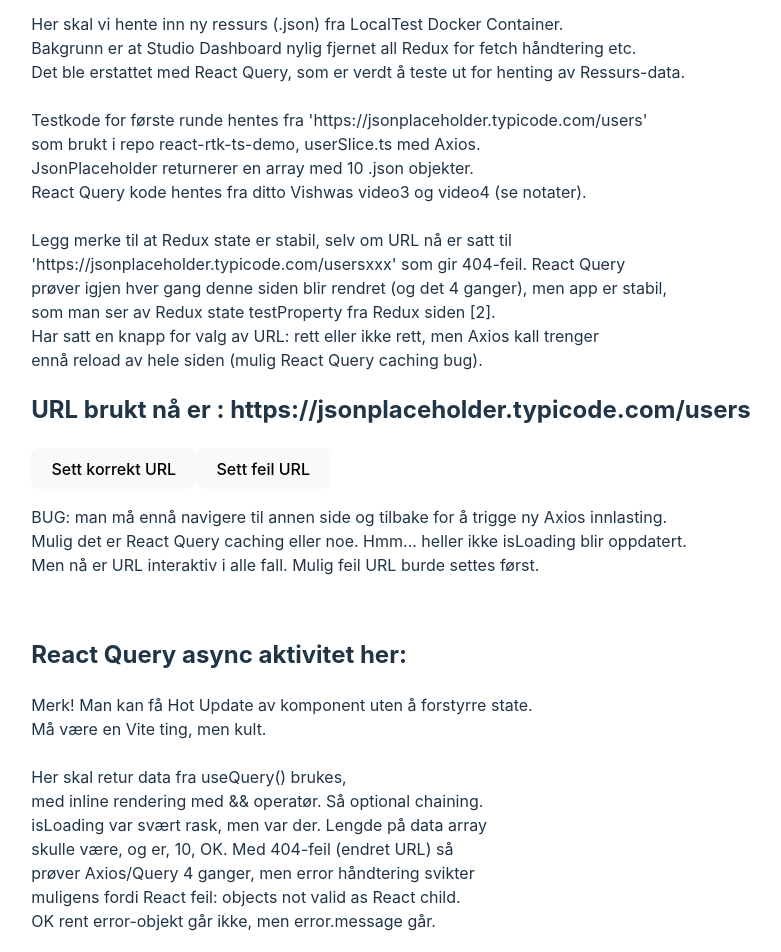
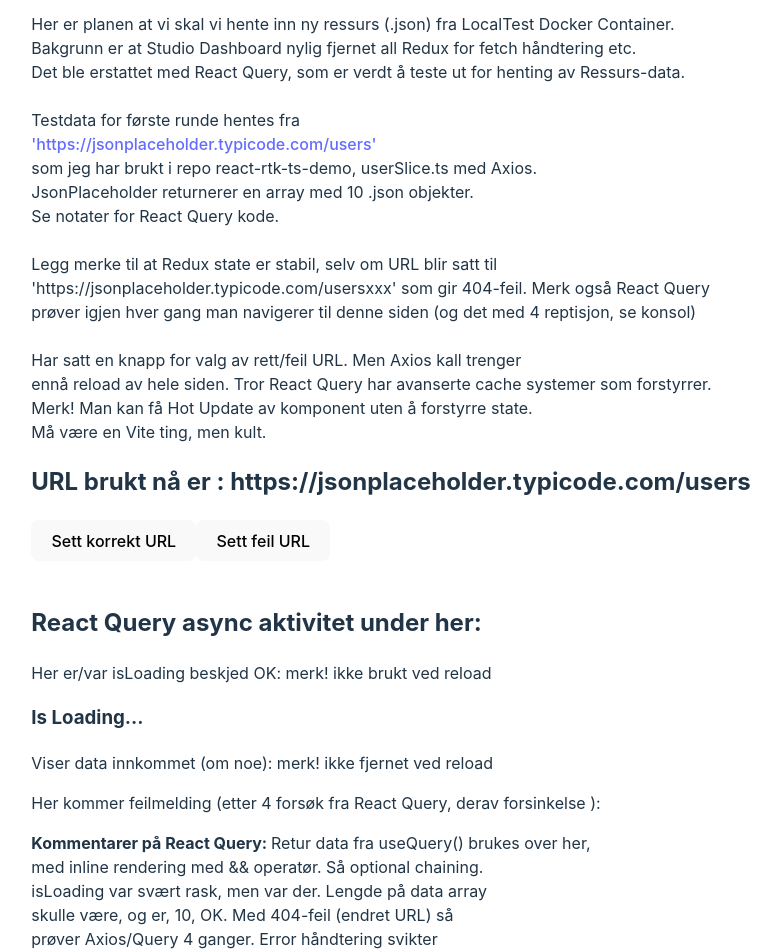
Before and after one commit to Torgeir333/ressursdummy1, a React (Vite) app: page /dummyroot/queryside in a window 1280 px wide. Shown: the part 180-1132 px from the top of the page, without its empty margins (249-1030 px from the left). Built offline with nearby package versions, Linux system fonts and the light colour scheme; no server answers.

Commit message:
clean up commentary text

```diff
--- a/src/pages/Andreside/Andreside.tsx
+++ b/src/pages/Andreside/Andreside.tsx
@@ -33,15 +33,16 @@
 
             <div>
                 <p>
-                    Her kan du teste interaksjon med Redux State ved å trykke på knappene.<br></br>
+                    Her kan du teste interaksjon med en "ressurs" i Redux State ved å trykke på knappene.<br></br>
 
                 </p>
             </div>
 
             <ResourceView />
 
-            <p> <b>Her kommer hele .json innhold:</b><br></br>
-                (merk at .json kommer fra state og endres dynamisk med trykk)
+            <br></br>
+            <p> <b>En "ressurs" i form av .json innhold fra Redux State vises her:</b><br></br>
+                (merk at "testproperty" i .json under her endres dynamisk med knappetrykk)
             </p>
 
             <PrettyResource />
--- a/src/pages/Forsteside/Forsteside.tsx
+++ b/src/pages/Forsteside/Forsteside.tsx
@@ -21,10 +21,14 @@
             <NavigeringsKomponent />
 
             <div className="card">
-                <p>Her kan du teste interaksjon ved å trykke på teller: </p>
+                <p>Her kan du teste interaksjon med lokal state ved å trykke på teller: </p>
                 <button onClick={() => setCount((count) => count + 1)}>
                     Teller er: {count}
                 </button>
+                <p>
+                    På neste side [2] kan du interagere med Redux State som bevarer informasjon<br></br>
+                    selv om du navigerer rundt.
+                </p>
             </div>
         </div>
     )
--- a/src/pages/MiniDashboard/MiniDashboard.tsx
+++ b/src/pages/MiniDashboard/MiniDashboard.tsx
@@ -29,7 +29,7 @@
         <div>
             <CenterContainer>
                 <h1 className={classes.testh1}>
-                    MiniDashboard
+                    Ressursprosjekt MiniDashboard
                 </h1>
 
                 <NavigeringsKomponent />
@@ -37,7 +37,13 @@
                 <p>
                     Denne siden bygges gradvis opp etter Altinn Studio Frontend Dashboard mønster.<br></br>
                     Men merk at Studio Dashboard side/page er delt i to mellom App og Dashboard.<br></br>
-                    Så Header ligger faktisk i App-komponent. Skal erstatte den med DesignSystem Header.
+                    Så Header ligger faktisk i App-komponent. Skal erstatte den med DesignSystem Header.<br></br>
+                    <br></br>
+                    Denne siden demonstrerer integrasjon med Studio /frontend/ ettersom flere <br></br>
+                    subkomponenter er hentet utenfor selve /dashboard/. <br></br>
+                    <br></br>
+                    MiniDashboard Footer krever også Language, i.e. språkstøtte, via i18next, som <br></br>
+                    settes i main.tsx, mens språkfilene ligger nå lokalt i /language/
                 </p>
 
             </CenterContainer>
--- a/src/pages/QuerySide/QuerySide.tsx
+++ b/src/pages/QuerySide/QuerySide.tsx
@@ -58,46 +58,35 @@
 
             <div>
                 <p>
-                    Her skal vi hente inn ny ressurs (.json) fra LocalTest Docker Container.<br></br>
+                    Her er planen at vi skal vi hente inn ny ressurs (.json) fra LocalTest Docker Container.<br></br>
                     Bakgrunn er at Studio Dashboard nylig fjernet all Redux for fetch håndtering etc.<br></br>
                     Det ble erstattet med React Query, som er verdt å teste ut for henting av Ressurs-data.<br></br>
                     <br></br>
-                    Testkode for første runde hentes fra 'https://jsonplaceholder.typicode.com/users'<br></br>
-                    som brukt i repo react-rtk-ts-demo, userSlice.ts med Axios. <br></br>
+                    Testdata for første runde hentes fra <br></br>
+                    <a href='https://jsonplaceholder.typicode.com/users'>
+                      'https://jsonplaceholder.typicode.com/users'</a><br></br>
+                    som jeg har brukt i repo react-rtk-ts-demo, userSlice.ts med Axios. <br></br>
                     JsonPlaceholder returnerer en array med 10 .json objekter.<br></br>
-                    React Query kode hentes fra ditto Vishwas video3 og video4 (se notater).<br></br>
+                    Se notater for React Query kode.<br></br>
                     <br></br>
-                    Legg merke til at Redux state er stabil, selv om URL nå er satt til<br></br>
-                    'https://jsonplaceholder.typicode.com/usersxxx' som gir 404-feil. React Query<br></br>
-                    prøver igjen hver gang denne siden blir rendret (og det 4 ganger), men app er stabil, <br></br>
-                    som man ser av Redux state testProperty fra Redux siden [2]. <br></br>
-                    Har satt en knapp for valg av URL: rett eller ikke rett, men Axios kall trenger<br></br>
-                    ennå reload av hele siden (mulig React Query caching bug).
+                    Legg merke til at Redux state er stabil, selv om URL blir satt til<br></br>
+                    'https://jsonplaceholder.typicode.com/usersxxx' som gir 404-feil. Merk også React Query<br></br>
+                    prøver igjen hver gang man navigerer til denne siden (og det med 4 reptisjon, se konsol) <br></br>
+                    <br></br>
+                    Har satt en knapp for valg av rett/feil URL. Men Axios kall trenger<br></br>
+                    ennå reload av hele siden. Tror React Query har avanserte cache systemer som forstyrrer. <br></br>
+                    Merk! Man kan få Hot Update av komponent uten å forstyrre state.<br></br>
+                    Må være en Vite ting, men kult.
                 </p>
             </div>
 
             <TestUrlView />
-            <p>
-                BUG: man må ennå navigere til annen side og tilbake for å trigge ny Axios innlasting.<br></br>
-                Mulig det er React Query caching eller noe. Hmm... heller ikke isLoading blir oppdatert. <br></br>
-                Men nå er URL interaktiv i alle fall. Mulig feil URL burde settes først.
-            </p>
+
 
             <br></br>
             <div>
-                <h2>React Query async aktivitet her:</h2>
-                <p>
-                    Merk! Man kan få Hot Update av komponent uten å forstyrre state.<br></br>
-                    Må være en Vite ting, men kult.<br></br>
-                    <br></br>
-                    Her skal retur data fra useQuery() brukes, <br></br>
-                    med inline rendering med && operatør. Så optional chaining.<br></br>
-                    isLoading var svært rask, men var der. Lengde på data array<br></br>
-                    skulle være, og er, 10, OK. Med 404-feil (endret URL) så <br></br>
-                    prøver Axios/Query 4 ganger, men error håndtering svikter<br></br>
-                    muligens fordi React feil: objects not valid as React child.<br></br>
-                    OK rent error-objekt går ikke, men error.message går.
-                </p>
+                <h2>React Query async aktivitet under her:</h2>
+
 
                 <p>Her er/var isLoading beskjed OK: merk! ikke brukt ved reload</p>
                 { isLoading &&
@@ -112,7 +101,7 @@
                     </div>
                 }
 
-                <p>Her kommer feilmelding (etter 4 forsøk fra React Query ): </p>
+                <p>Her kommer feilmelding (etter 4 forsøk fra React Query, derav forsinkelse ): </p>
                 { isError &&
                     <div>
                         <h3>React Query useQuery kall via Axios gav error.message:</h3>
@@ -122,6 +111,15 @@
 
             </div>
 
+            <p>     <b>Kommentarer på React Query: </b>
+                    Retur data fra useQuery() brukes over her, <br></br>
+                    med inline rendering med && operatør. Så optional chaining.<br></br>
+                    isLoading var svært rask, men var der. Lengde på data array<br></br>
+                    skulle være, og er, 10, OK. Med 404-feil (endret URL) så <br></br>
+                    prøver Axios/Query 4 ganger. Error håndtering svikter<br></br>
+                    React feil: "objects not valid as React child".<br></br>
+                    Fikset: rent error-objekt går ikke, men error.message går.
+                </p>
 
             <br></br>
             <br></br>
```
